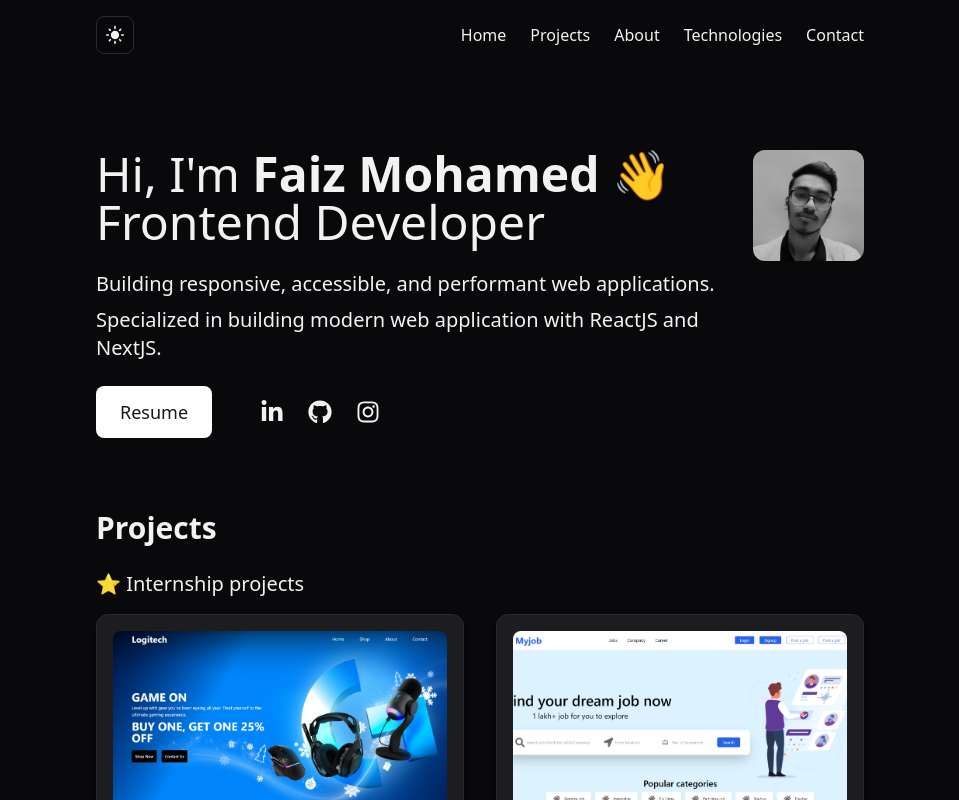
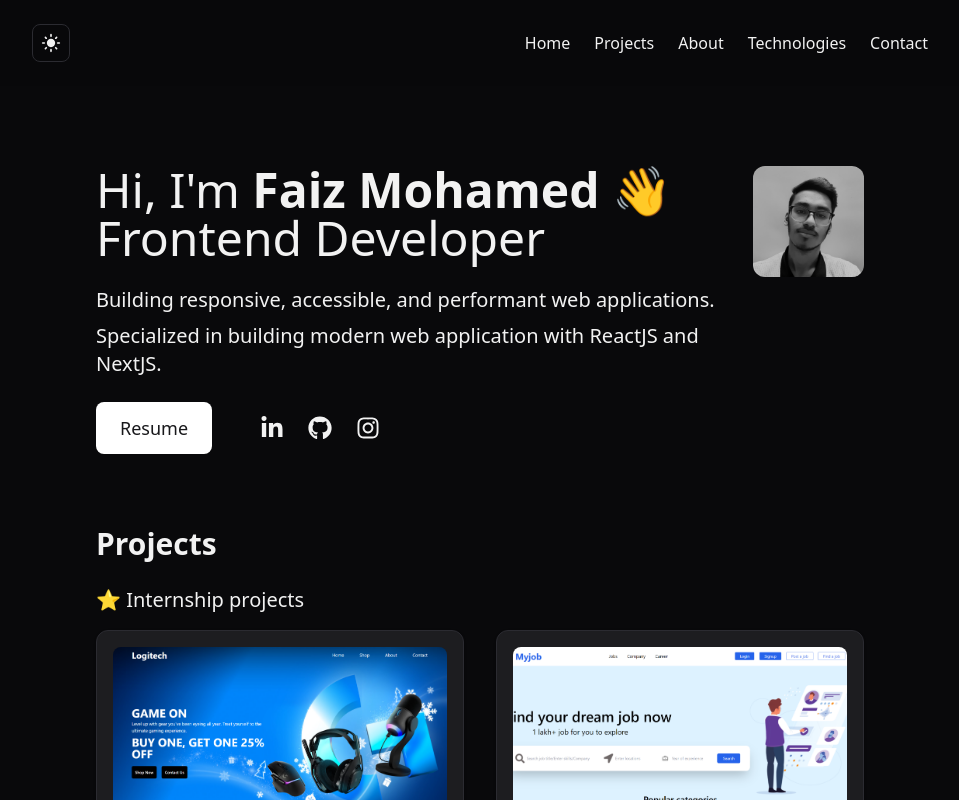
Before and after one commit to Faiz-js/Portfolio, a Next.js app: page / in a window 1280 px wide. Shown: the top 800 px of the page, without its empty margins (160-1119 px from the left). Built offline with nearby package versions, Linux system fonts and the light colour scheme.

Commit message:
code pushed

```diff
--- a/src/app/components/Navbar.tsx
+++ b/src/app/components/Navbar.tsx
@@ -12,7 +12,8 @@ export default function Navbar() {
 
   return (
     <>
-      <nav className="py-4 flex items-center justify-between">
+      <nav className="py-6 px-4 md:px-0 sticky top-0 z-50 bg-[hsl(var(--background))]/50 backdrop-blur-sm">
+        <div className="flex items-center justify-between max-w-4xl mx-auto">
           <div
             className="p-2 border border-[hsl(var(--border))] rounded-lg text-xl hover:cursor-pointer"
             onClick={toggleTheme}
@@ -59,10 +60,11 @@ export default function Navbar() {
           >
             {isOpen ? <RxCross2 /> : <RxHamburgerMenu />}
           </div>
+        </div>
       </nav>
 
       {isOpen && (
-        <ul className="text-left absolute top-15 border border-[hsl(var(--border))] w-[90%] rounded-md space-y-1 p-2 shadow-md bg-[hsl(var(--secondary))] text-[hsl(var(--foreground))] flex flex-col gap-1 font-semibold">
+        <ul className="text-left sticky top-22 z-40 border border-[hsl(var(--border))] rounded-md space-y-1 p-2 shadow-md bg-[hsl(var(--secondary))] text-[hsl(var(--foreground))] flex flex-col gap-1 font-semibold">
           <Link
             href="/"
             className="border-b border-[hsl(var(--border))] pb-2"
--- a/src/app/layout.tsx
+++ b/src/app/layout.tsx
@@ -2,6 +2,7 @@ import type { Metadata } from "next";
 import { Geist, Geist_Mono } from "next/font/google";
 import "./globals.css";
 import { ThemeProvider } from "./context/ThemeContext";
+import Navbar from "./components/Navbar";
 
 const geistSans = Geist({
   variable: "--font-geist-sans",
@@ -28,7 +29,10 @@ export default function RootLayout({
       <body
         className={`${geistSans.variable} ${geistMono.variable} antialiased bg-[hsl(var(--background))] text-[hsl(var(--foreground))]`}
       >
-        <ThemeProvider>{children}</ThemeProvider>
+        <ThemeProvider>
+          <Navbar />
+          {children}
+        </ThemeProvider>
       </body>
     </html>
   );
--- a/src/app/page.tsx
+++ b/src/app/page.tsx
@@ -5,12 +5,10 @@ import About from "./components/About";
 import Contact from "./components/Contact";
 import Technologies from "./components/Technologies";
 import Footer from "./components/Footer";
-import Navbar from "./components/Navbar";
 
 export default function page() {
   return (
     <div className="px-4 md:px-0 space-y-8 md:space-y-10 w-full md:max-w-3xl mx-auto">
-      <Navbar />
       <HeroSection />
       <Projects />
       <About />
```
Also changed, not shown: src/app/globals.css (line endings or trailing spaces). Lines whose indentation alone changed are shown as unchanged.
